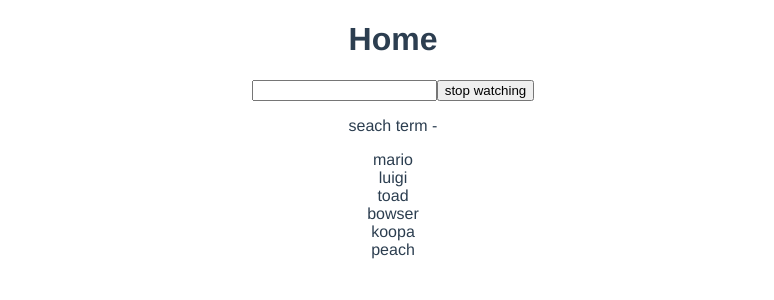
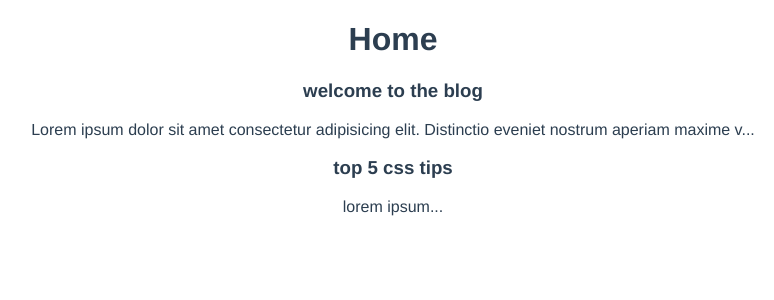
Before and after one commit to khalegjr/course_vue3-thenetninja, a Vue app in the folder dojo-blog/: page / in a window 1280 px wide. Shown: the top 300 px of the page, without its empty margins (247-1021 px from the left). Built offline with nearby package versions, Linux system fonts and the light colour scheme.

Commit message:
Utilizando props para passar dados entre componentes

```diff
--- /dev/null
+++ b/dojo-blog/src/components/PostList.vue
@@ -0,0 +1,20 @@
+<template>
+  <div class="post-list">
+    <div v-for="post in posts" :key="post.id">
+      <single-post :post="post" />
+    </div>
+  </div>
+</template>
+
+<script>
+  import SinglePost from "./SinglePost.vue";
+  export default {
+    components: { SinglePost },
+    props: ["posts"],
+    setup(props) {
+      console.log(props);
+    },
+  };
+</script>
+
+<style></style>
--- /dev/null
+++ b/dojo-blog/src/components/SinglePost.vue
@@ -0,0 +1,22 @@
+<template>
+  <div class="post">
+    <h3>{{ post.title }}</h3>
+    <p>{{ snippet }}</p>
+  </div>
+</template>
+
+<script>
+  import { computed } from "vue";
+  export default {
+    props: ["post"],
+    setup(props) {
+      const snippet = computed(() => {
+        return props.post.body.substring(0, 100) + "...";
+      });
+
+      return { snippet };
+    },
+  };
+</script>
+
+<style></style>
--- a/dojo-blog/src/views/Home.vue
+++ b/dojo-blog/src/views/Home.vue
@@ -1,44 +1,30 @@
 <template>
   <div class="home">
     <h1>Home</h1>
-    <input type="text" v-model="search" />
-    <button @click="handleClick">stop watching</button>
-    <p>seach term - {{ search }}</p>
-    <div v-for="name in matchingNames" :key="name">
-      {{ name }}
-    </div>
+    <post-list :posts="posts" />
   </div>
 </template>
 
 <script>
-  import { ref, computed, watch, watchEffect } from "vue";
+  import { ref } from "vue";
+  import PostList from "../components/PostList.vue";
   // @ is an alias to /src
 
   export default {
+    components: { PostList },
     name: "Home",
 
     setup() {
-      const search = ref("");
-      const names = ref(["mario", "luigi", "toad", "bowser", "koopa", "peach"]);
+      const posts = ref([
+        {
+          title: "welcome to the blog",
+          body: "Lorem ipsum dolor sit amet consectetur adipisicing elit. Distinctio eveniet nostrum aperiam maxime voluptatum quasi, delectus sapiente aut. Fugit maiores ullam, nisi odio blanditiis nam corrupti, assumenda qui neque similique distinctio laudantium, magni sed architecto. Eius vero laborum ad impedit. Officiis enim dolores a dolore, voluptates veniam debitis itaque accusantium. Sapiente vero maxime placeat tenetur qui laborum omnis tempore voluptates nulla rerum nobis quod minus unde, voluptatibus dicta, cumque alias pariatur incidunt esse vitae, nihil ex porro magni. Optio harum vitae, facilis, labore voluptas sequi eligendi temporibus, officia ducimus culpa rem deserunt nobis qui corrupti tempore provident dolorum ullam ipsam.",
+          id: 1,
+        },
+        { title: "top 5 css tips", body: "lorem ipsum", id: 2 },
+      ]);
 
-      const stopWatch = watch(search, () => {
-        console.log("watch function run");
-      });
-
-      const stopEffect = watchEffect(() =>
-        console.log("watchEffect function run", search.value)
-      );
-
-      const matchingNames = computed(() => {
-        return names.value.filter((name) => name.includes(search.value));
-      });
-
-      const handleClick = () => {
-        stopWatch();
-        stopEffect();
-      };
-
-      return { names, search, matchingNames, handleClick };
+      return { posts };
     },
   };
 </script>
```
